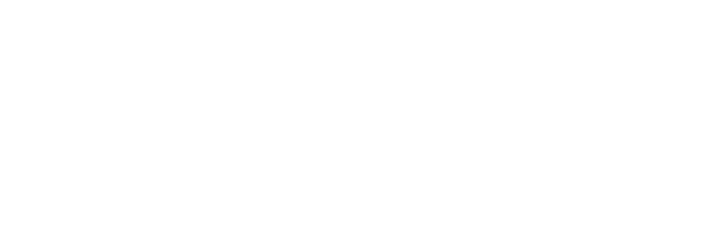
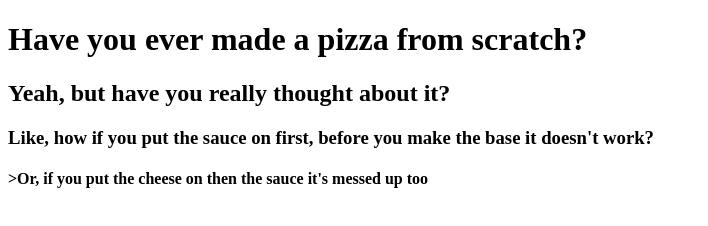
Before and after one commit to sineaddoherty5/HTML-CSS, a plain HTML site: page index.html in a window 1280 px wide. Shown: the whole page, without its empty margins (0-708 px from the left). Drawn offline with Linux system fonts and the light colour scheme.

Commit message:
add headings

```diff
--- a/index.html
+++ b/index.html
@@ -6,7 +6,11 @@
     <meta name="viewport" content="width=device-width, initial-scale=1.0">
     <title>Pizza Party</title>
 </head>
+
 <body>
-
+    <h1>Have you ever made a pizza from scratch?</h1>
+    <h2>Yeah, but have you really thought about it?</h2>
+    <h3>Like, how if you put the sauce on first, before you make the base it doesn't work?</h3>
+    <h4>>Or, if you put the cheese on then the sauce it's messed up too</h4>
 </body>
 </html>
```
